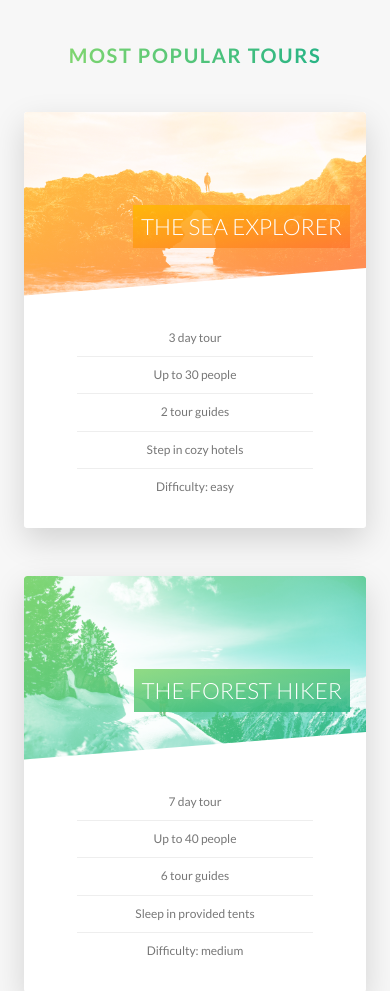
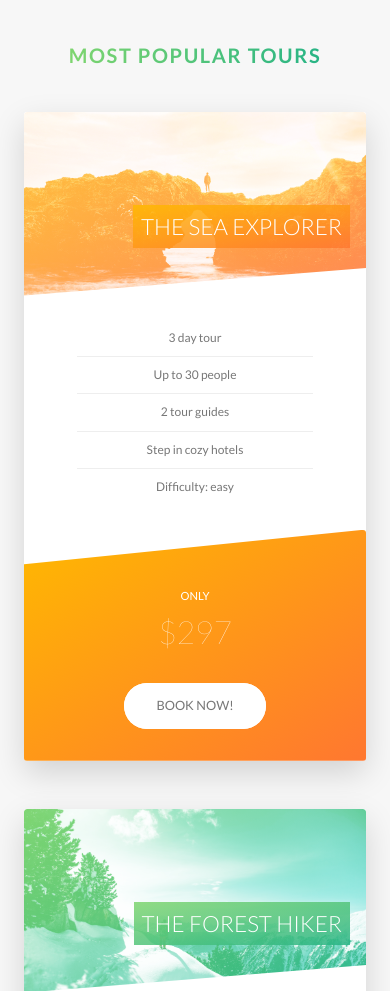
Before and after one commit to elavagni/Natours, a website: page index.html in a window 390 px wide. Shown: the part 2550-3541 px from the top of the page. Drawn offline with Linux system fonts and the light colour scheme.

Commit message:
Add media queries to the tours, storie, and booking sections

```diff
--- a/sass/abstracts/_mixins.scss
+++ b/sass/abstracts/_mixins.scss
@@ -38,7 +38,7 @@ $breakpoint argument choices:
             @content
         };
     }
-    @if $breakpoint == -tab-land {
+    @if $breakpoint == tab-land {
         @media (max-width: 75em) { //1200px
             @content
         };
--- a/sass/components/_card.scss
+++ b/sass/components/_card.scss
@@ -153,4 +153,51 @@
         font-size: 6rem;
         font-weight: 100;
     }
+
+
+
+
+    @include respond(tab-port) {
+        height: auto;
+        border-radius: 3px;
+        background-color: $color-white;
+        box-shadow:  0 1.5rem 4rem  $color-box-shadow;
+
+        &__side {
+            height: auto;
+            position: relative;
+            box-shadow: none;
+
+            &--back {
+                transform: rotateY(0);
+                clip-path: polygon(0 15%, 100% 0, 100% 100%, 0% 100%);
+            }
+        }
+
+        &:hover &__side--front {
+            transform: rotateY(0);
+        }
+
+        &__details {
+            padding: 1 3rem;
+        }
+
+        //FRONT SIDE STYLE
+        &__cta {
+            position: relative;
+            top: 0;
+            left: 0;
+            transform: translate(0);
+            width: 100%;
+            padding: 7rem  4rem  4rem 4rem;
+        }
+
+        &__price-box {
+            margin-bottom: 3rem;
+        }
+
+        &__price-value {
+            font-size: 4rem;
+        }
+    }
 }
--- a/sass/components/_form.scss
+++ b/sass/components/_form.scss
@@ -15,6 +15,10 @@
         width: 90%;
         display: block;
         transition: all .3s;
+
+        @include respond(tab-port) {
+            width: 100%;
+        }
 
         &:focus {
             outline:none;
@@ -51,6 +55,11 @@
     &__radio-group {
         width: 49%;
         display: inline-block;
+
+        @include respond(tab-port) {
+            width: 100%;
+            margin-bottom: 1rem;
+        }
     }
 
     &__radio-input {
--- a/sass/components/_story.scss
+++ b/sass/components/_story.scss
@@ -7,6 +7,18 @@
     padding-left: 9rem;
     font-size: $default-font-size;
     transform: skewX(-12deg);
+
+
+    @include respond(tab-port) {
+        width: 100%;
+        padding: 4rem;
+        padding-left: 7rem;
+    }
+
+    @include respond(phone) {
+        transform: skewX(0);
+    }
+
 
     &__shape {
         width: 15rem;
@@ -18,6 +30,11 @@
         -webkit-clip-path: circle(50% at 50%);
         transform: translateX(-3rem) skewX(12deg);;
         position: relative;
+
+        @include respond(phone) {
+            transform: translateX(-3rem) skewX(0);;
+        }
+
     }
 
     &__img {
@@ -29,6 +46,10 @@
 
     &__text {
         transform: skewX(12deg);
+
+        @include respond(phone) {
+            transform: skewX(0);;
+        }
     }
 
     &__caption {
--- a/sass/layout/_navigation.scss
+++ b/sass/layout/_navigation.scss
@@ -43,6 +43,11 @@
         @include respond(tab-port) {
             top: 4.5rem;
             right: 4.5rem;
+        }
+
+        @include respond(phone) {
+            top: 3.5rem;
+            right: 3.5rem;
         }
     }
 
--- a/sass/pages/_home.scss
+++ b/sass/pages/_home.scss
@@ -66,11 +66,32 @@
     border-radius: $border-radius;
     box-shadow:  0 1.5rem 4rem rgba($color-black, .2);
 
+    @include respond(tab-land) {
+        background-image:  linear-gradient(105deg,
+                        rgba($color-white, .9) 0% ,
+                        rgba($color-white, .9) 65% ,
+                         transparent 65%),
+                        url(../img/nat-10.jpg);
+        background-size: cover;
+    }
 
-    height: 50rem;
+    @include respond(tab-port) {
+        background-image:   linear-gradient(to right,
+                        rgba($color-white, .9) 0% ,
+                        rgba($color-white, .9) 100%),
+                        url(../img/nat-10.jpg);
+    }
 
     &__form {
         width: 50%;
         padding: 6rem;
+
+        @include respond(tab-land) {
+            width: 65%;
+        }
+
+        @include respond(tab-port) {
+            width: 100%;
+        }
     }
 }
```
Also changed, not shown: css/style.css.
